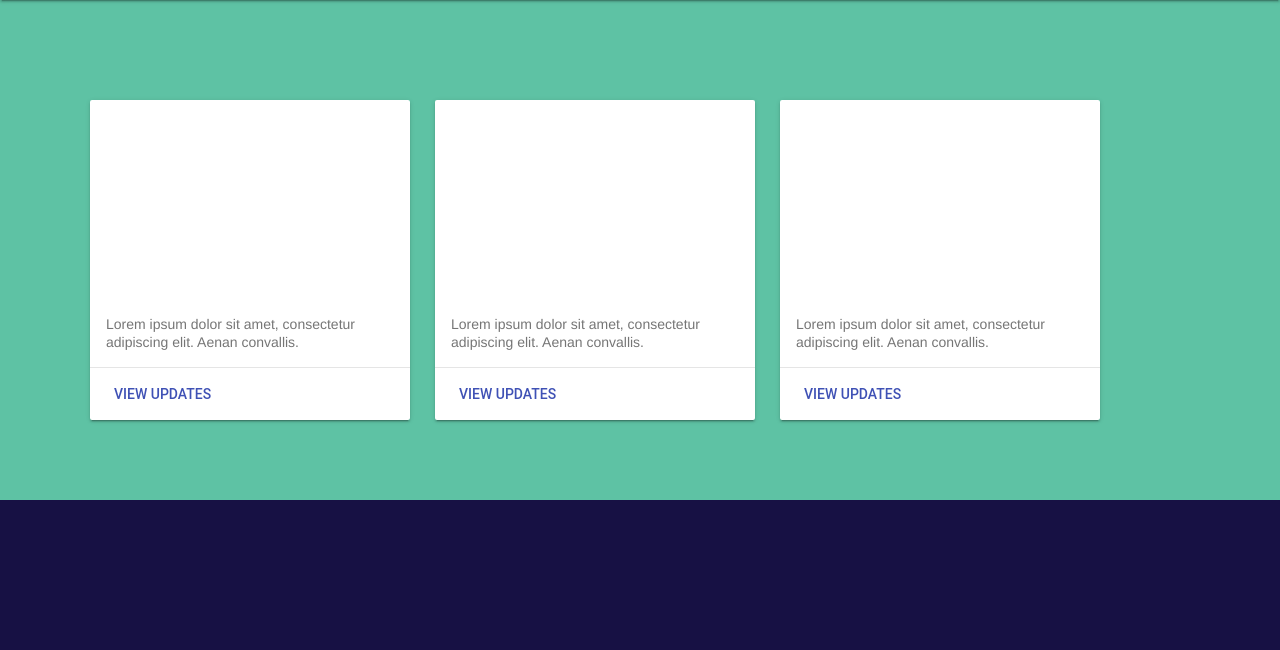
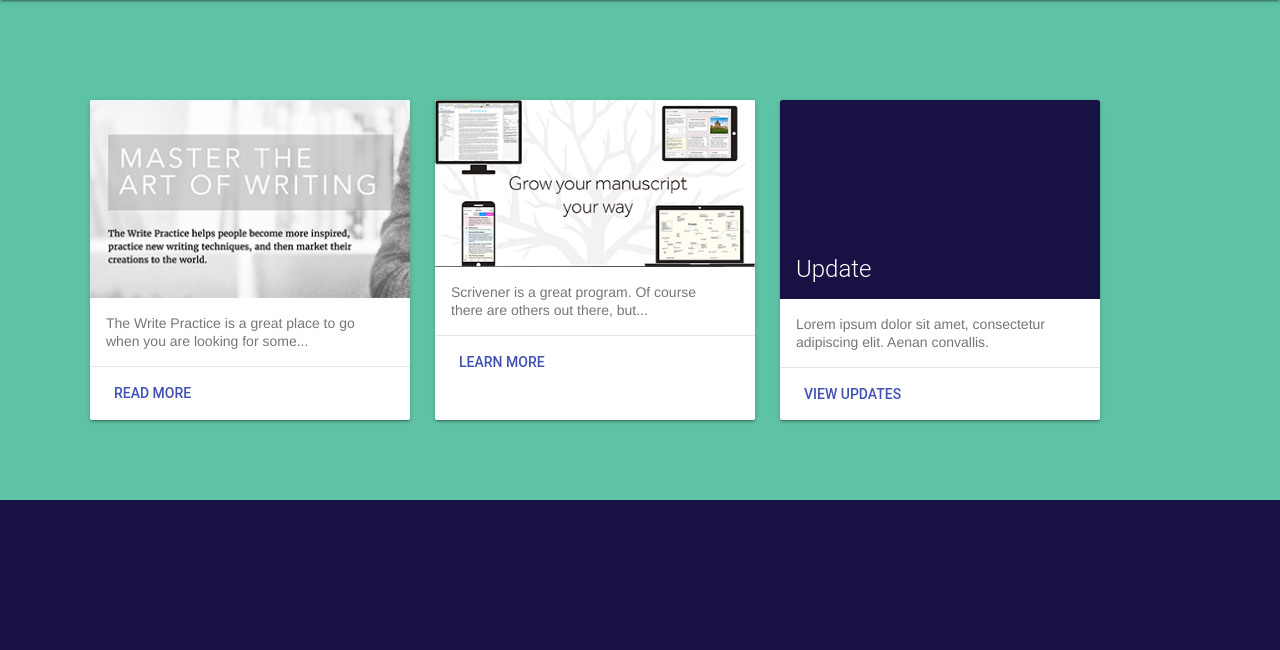
Before and after one commit to skylerdegrote/just-write-it-noauth, a PHP site: page /resources.php in a window 1280 px wide. Shown: the part 150-800 px from the top of the page. Run offline with PHP 8.4, Linux system fonts and the light colour scheme; style sheets or scripts are compiled from the project's sources; some libraries are stand-ins or nearby versions.

Commit message:
resource content added

```diff
--- a/resources.php
+++ b/resources.php
@@ -17,31 +17,27 @@ $pageTitle = "Resources";
 <div class="container">
 <!--card-->
     <div class="demo-card-square mdl-card mdl-shadow--2dp">
-        <div class="mdl-card__title mdl-card--expand">
-            <h2 class="mdl-card__title-text">Update</h2>
-        </div>
+                <img src="images/resources/thewritepractice200.png">
+
         <div class="mdl-card__supporting-text">
-            Lorem ipsum dolor sit amet, consectetur adipiscing elit.
-            Aenan convallis.
+            The Write Practice is a great place to go when you are looking for some...
         </div>
         <div class="mdl-card__actions mdl-card--border">
             <a class="mdl-button mdl-button--colored mdl-js-button mdl-js-ripple-effect">
-                View Updates
+                Read More
             </a>
         </div>
     </div>
 <!--card-->
     <div class="demo-card-square mdl-card mdl-shadow--2dp">
-        <div class="mdl-card__title mdl-card--expand">
-            <h2 class="mdl-card__title-text">Update</h2>
-        </div>
+        <img src="images/resources/scrivener200.png">
+
         <div class="mdl-card__supporting-text">
-            Lorem ipsum dolor sit amet, consectetur adipiscing elit.
-            Aenan convallis.
+           Scrivener is a great program. Of course there are others out there, but...
         </div>
         <div class="mdl-card__actions mdl-card--border">
             <a class="mdl-button mdl-button--colored mdl-js-button mdl-js-ripple-effect">
-                View Updates
+               Learn More
             </a>
         </div>
     </div>
--- a/styles/resources.css
+++ b/styles/resources.css
@@ -28,6 +28,37 @@ body {
   margin-right: 25px; }
 
 .demo-card-square > .mdl-card__title {
-  color: #fff; }
+  color: #ffffff;
+  background: #171144; }
+
+.mdl-card__title-text {
+  margin: 0 auto;
+  padding-top: 120px; }
+
+.mdl-card__title-text img {
+  height: 200px; }
+
+@media screen and (max-width: 1050px) {
+  .container {
+    min-height: 1050px;
+    padding-top: 250px;
+    width: 700px;
+    margin: 0 auto; }
+
+  .demo-card-square.mdl-card {
+    width: 320px;
+    height: 320px;
+    float: left;
+    margin-bottom: 25px; } }
+@media screen and (max-width: 650px) {
+  .container {
+    min-height: 950px;
+    width: 350px;
+    margin: 0 auto; }
+
+  .demo-card-square.mdl-card {
+    width: 320px;
+    height: 320px;
+    float: none; } }
 
 /*# sourceMappingURL=resources.css.map */
--- a/styles/resources.scss
+++ b/styles/resources.scss
@@ -15,8 +15,49 @@
   float: left;
   margin-right:25px;
 }
+
 .demo-card-square > .mdl-card__title {
-  color: #fff;
-  //background:
-          //url('../assets/demos/dog.png') bottom right 15% no-repeat #46B6AC;
+  color: $white;
+  background: $darkBlue;
 }
+
+/////modified card styles
+.mdl-card__title-text{
+  margin:0 auto;
+  padding-top:120px;
+}
+.mdl-card__title-text img{
+  height:200px;
+}
+
+
+
+
+@media screen and (max-width: 1050px) {
+  .container{
+    min-height:1050px;
+    padding-top:250px;
+    width:700px;
+    margin:0 auto;
+  }
+  .demo-card-square.mdl-card {
+    width: 320px;
+    height: 320px;
+    float: left;
+    margin-bottom:25px;
+  }
+
+}
+@media screen and (max-width: 650px) {
+  .container{
+    min-height:950px;
+    width:350px;
+    margin:0 auto;
+  }
+  .demo-card-square.mdl-card {
+    width: 320px;
+    height: 320px;
+    float: none;
+  }
+
+}
```
Also changed, not shown: images/resources/scrivener.png (added), images/resources/scrivener200.png (added), images/resources/scrivener400.png (added), images/resources/thewritepractice.png (added), images/resources/thewritepractice200.png (added), images/resources/thewritepractice400.png (added), 1 other file.
